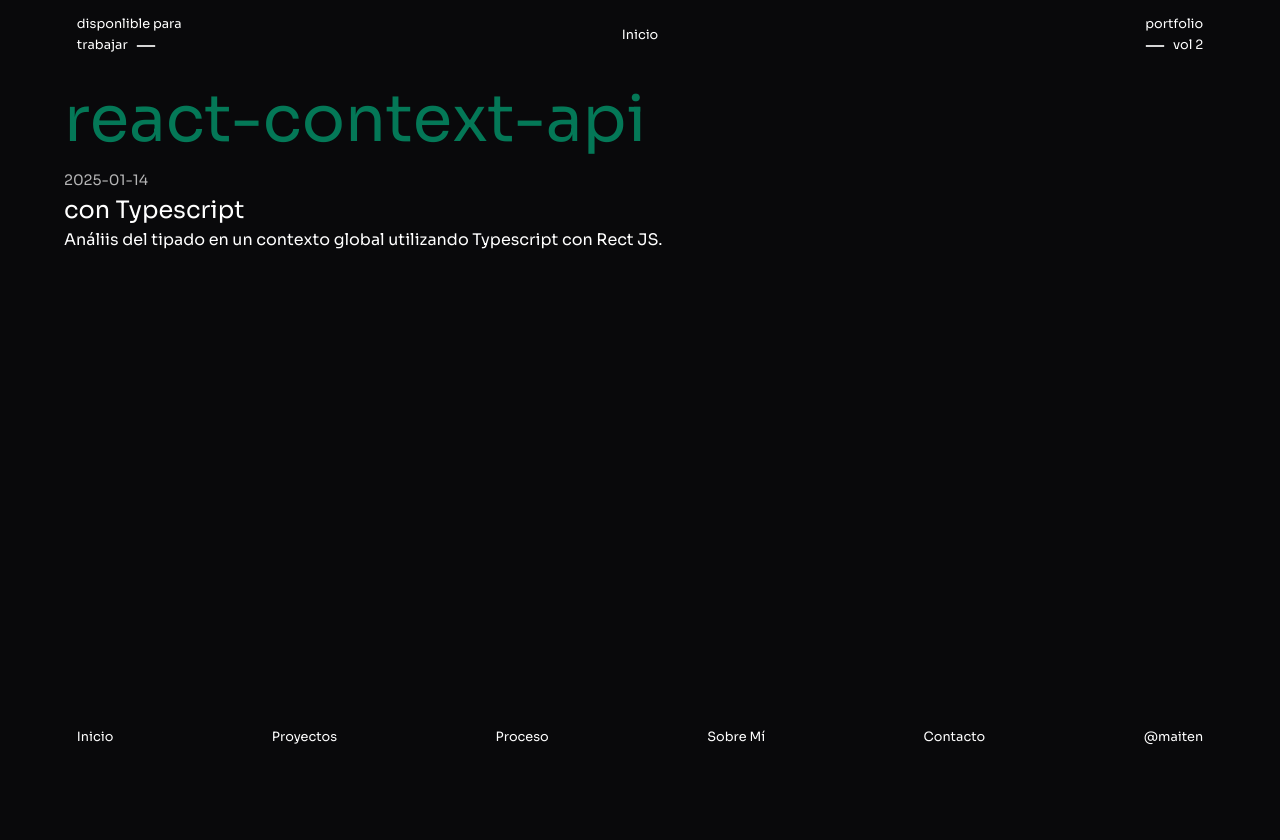
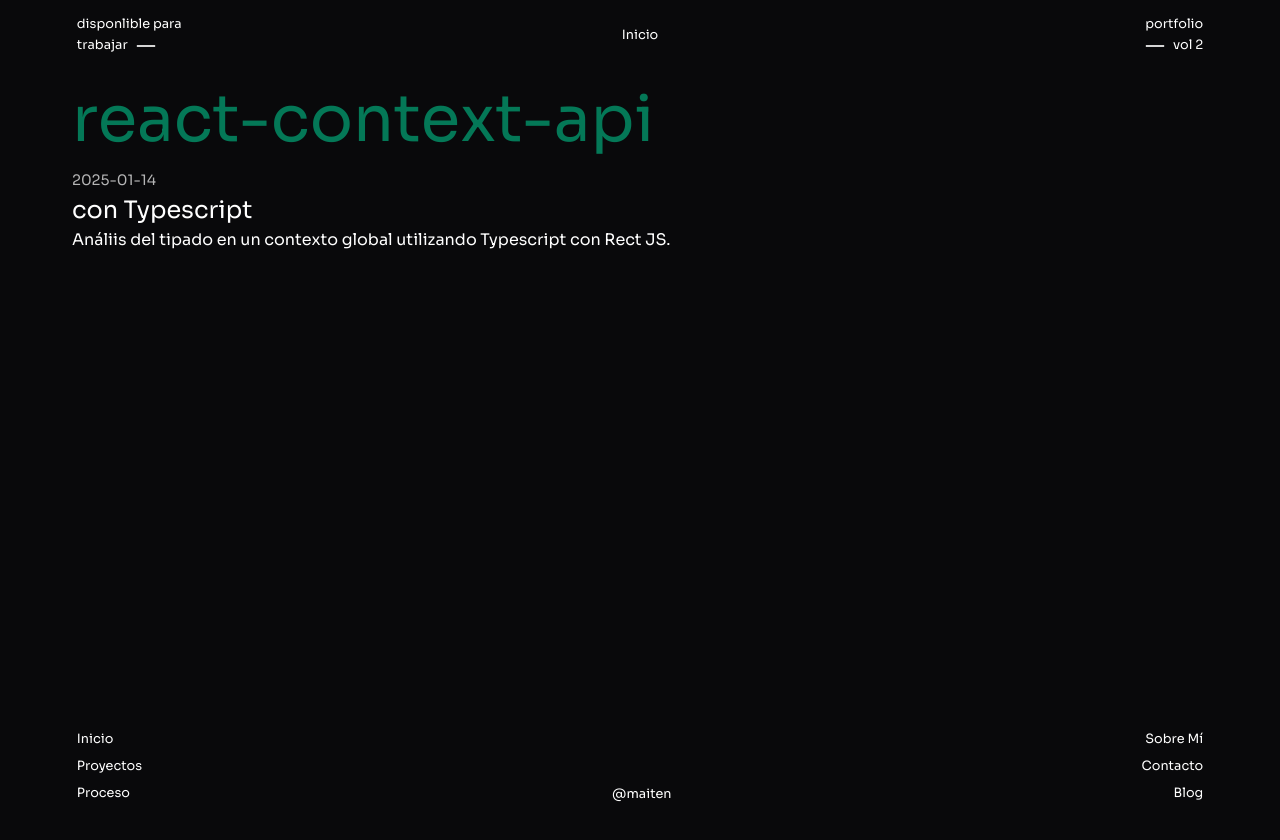
Before and after one commit to Maiten-Oviedo/portfolio, a React (Vite) app: page /blog in a window 1280 px wide. Shown: the top 840 px of the page. Before the commit the page ends 800 px from the top, so only its background shows below. Built offline with nearby package versions, Linux system fonts and the light colour scheme.

Commit message:
Tratación del SEO, correccion de footer y estilos varios.

```diff
--- a/index.html
+++ b/index.html
@@ -4,14 +4,16 @@
     <meta charset="UTF-8" />
     <link rel="icon" type="image/svg+xml" href="/favicon.svg" />
     <meta name="viewport" content="width=device-width, initial-scale=1.0" />
+    <meta name="author" content="Maiten Oviedo">
     <title>Portfolio de Maiten - Desarrollador Web Frontend y Programador</title>
     <meta name="description" content="Contratame para solucionar tu problema. Desarrollador Web y Programador. Capáz de crear Webs Únicas.">
+    <meta property="og:title" content="Portfolio de Maiten Oviedo" />
+    <meta property="og:description" content="Explora mis portafolio como desarrollador web." />
+    <meta property="og:image" content="https://maiten-dev.vercel.app/assets/images/me-2.webp" />
+    <meta property="og:url" content="https://maiten-dev.vercel.app/" />
   </head>
   <body>
     <div id="root"></div>
-    <script type="text/javascript"
-  src="https://cdn.jsdelivr.net/npm/@emailjs/browser@4/dist/email.min.js">
-</script>
     <script type="module" src="/src/main.jsx"></script>
   </body>
 </html>
--- a/src/componets/common/ProjectItem.jsx
+++ b/src/componets/common/ProjectItem.jsx
@@ -6,15 +6,15 @@ const ProjectItem = ({ project, index }) => {
   const { technologies, img, alt, urlCode, urlPage, name, description } =
     project
 
-  const [ref1, inView] = useInView({ triggerOnce: true, threshold: 0.2 })
+  const [ref, inView] = useInView({ triggerOnce: true, threshold: 0.4 })
 
   return (
     <li
-      ref={ref1}
+      ref={ref}
       key={index}
       className={`cursor-pointer  group relative w-full h-auto overflow-hidden ${
         index < 2 ? 'col-span-3' : 'col-span-3 md:col-span-2'
-      } ${inView ? 'animate-slide-up' : 'opacity-0'}`}
+      } ${inView ? 'animate-slide-up-slow' : 'opacity-0'}`}
     >
       <article className="w-full">
         <img
--- a/src/componets/sections/Footer.jsx
+++ b/src/componets/sections/Footer.jsx
@@ -1,9 +1,13 @@
+import { useInView } from 'react-intersection-observer'
 import { Link, useLocation, useNavigate } from 'react-router-dom'
 
 const Footer = () => {
   const location = useLocation()
   const navigate = useNavigate()
   const isPath = location.pathname !== '/'
+
+  const [ref1, isVisible1] = useInView({ threshold: 1, triggerOnce: true })
+  const [ref2, isVisible2] = useInView({ threshold: 1, triggerOnce: true })
 
   const toSection = homeSection => {
     if (isPath) {
@@ -18,17 +22,23 @@ const Footer = () => {
   }
   return (
     <footer
-      className={`${
+      className={`flex flex-col gap-2 w-full pb-6 ${
         isPath
           ? 'bg-zinc-950 px-[2em] md:px-[4em] xl:px-[6em]'
           : 'px-2 sm:px-[1em] md:px-[2em] xl:px-[3em]'
       } text-[.7em] sm:text-[.8em] xl:text-[.9em`}
     >
-      <ul className="flex flex-wrap gap-4 justify-between items-center  py-4">
-        <li>
+      <div className="flex flex-wrap gap-4 justify-between items-center  py-4">
+        <ul
+          ref={ref1}
+          className={`flex flex-col gap-2 ${
+            isVisible1 ? 'animate-slide-right' : 'opacity-0'
+          }`}
+        >
+          <li className="flex-1">
             <Link to="/">Inicio</Link>
           </li>
-        <li>
+          <li className="flex-1 ">
             <Link
               to="/projects"
               onClick={e => {
@@ -39,7 +49,7 @@ const Footer = () => {
               Proyectos
             </Link>
           </li>
-        <li>
+          <li className="flex-1">
             <Link
               to="/process"
               onClick={e => {
@@ -50,7 +60,25 @@ const Footer = () => {
               Proceso
             </Link>
           </li>
-        <li>
+        </ul>
+        <a
+          ref={ref2}
+          href="https://www.linkedin.com/in/Maiten-Oviedo"
+          target="_blank"
+          rel="noreferrer noopener"
+          className={` h-[6em] flex items-end cursor-pointer border-b border-transparent hover:border-b-white transition-all ${
+            isVisible2 ? 'animate-slide-up-slow' : 'opacity-0'
+          }`}
+        >
+          @maiten
+        </a>
+        <ul
+          ref={ref1}
+          className={`flex flex-col gap-2 ${
+            isVisible1 ? 'animate-slide-left' : 'opacity-0'
+          }`}
+        >
+          <li className="flex-1 flex justify-end">
             <Link
               to="/about"
               onClick={e => {
@@ -61,28 +89,22 @@ const Footer = () => {
               Sobre Mí
             </Link>
           </li>
-        <li>
+          <li className="flex-1 flex justify-end">
             <Link
               to="/contact"
               onClick={e => {
                 e.preventDefault()
-              toSection('contact')
+                toSection('about')
               }}
             >
               Contacto
             </Link>
           </li>
-        <li>
-          <a
-            href="https://www.linkedin.com/in/Maiten-Oviedo"
-            target="_blank"
-            rel="noreferrer noopener"
-            className="cursor-pointer"
-          >
-            @maiten
-          </a>
+          <li className="flex-1 flex justify-end">
+            <Link to="/blog">Blog</Link>
           </li>
         </ul>
+      </div>
     </footer>
   )
 }
--- a/src/layouts/PostLayout.jsx
+++ b/src/layouts/PostLayout.jsx
@@ -17,8 +17,11 @@ const PostLayout = () => {
         const data = await response.text()
         setContent(data)
       } catch (error) {
-        console.error('Error fetching post:', error)
-        setContent('# Post no encontrado')
+        setContent(`
+        #Post no encontrado
+
+        Error: ${error}
+        `)
       }
     }
 
@@ -26,6 +29,8 @@ const PostLayout = () => {
       fetchPost()
     }
   }, [slug])
+
+  console.log(content)
 
   return (
     <Layout>
--- a/src/pages/Blog.jsx
+++ b/src/pages/Blog.jsx
@@ -12,7 +12,7 @@ const POSTS = [
 ]
 const Blog = () => (
   <Layout>
-    <main className="min-h-[80vh] px-[1.5em] md:px-[3em] xl:px-[4em] w-full">
+    <main className="min-h-[80vh] px-[1.5em] md:px-[3em] xl:px-[4.5em] w-full text-[.8em] sm:text-[1em]">
       <h1 className="text-[3em]"></h1>
       <ul className="flex flex-col gap-[1em]">
         {POSTS.map((post, index) => {
--- a/tailwind.config.js
+++ b/tailwind.config.js
@@ -12,7 +12,7 @@ export default {
       animation: {
         'slide-up': 'slide-up .3s ease-out forwards', // Define la animación
         'slide-down': 'slide-down .7s ease-out forwards',
-        'slide-up-slow': 'slide-up .7s ease-out forwards',
+        'slide-up-slow': 'slide-up-slow .7s ease-out forwards',
         'slide-right': 'slide-right .7s ease-out forwards',
         'slide-left': 'slide-left .7s ease-out forwards',
         'slide-left-slow': 'slide-left-slow 1s ease-out forwards',
@@ -21,6 +21,16 @@ export default {
         'slide-up': {
           '0%': {
             transform: 'translateY(80px)', // Comienza un poco hacia abajo
+            opacity: '0', // Empieza invisible
+          },
+          '100%': {
+            transform: 'translateY(0)', // Llega a su posición original
+            opacity: '1', // Se vuelve completamente visible
+          },
+        },
+        'slide-up-slow': {
+          '0%': {
+            transform: 'translateY(120px)', // Comienza un poco hacia abajo
             opacity: '0', // Empieza invisible
           },
           '100%': {
```
Lines whose indentation alone changed are shown as unchanged.
